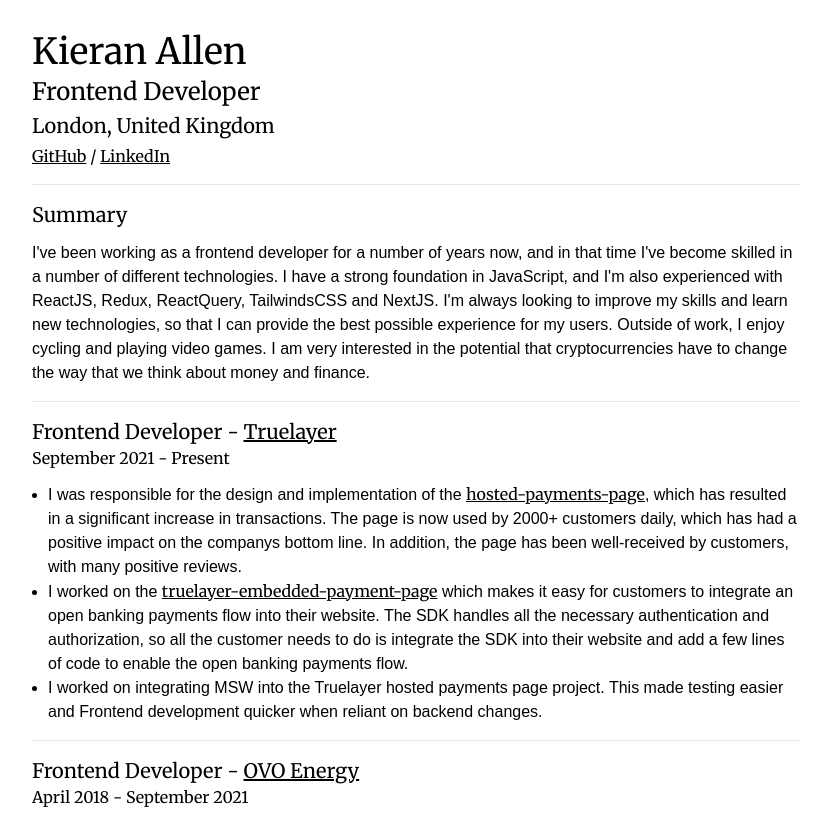
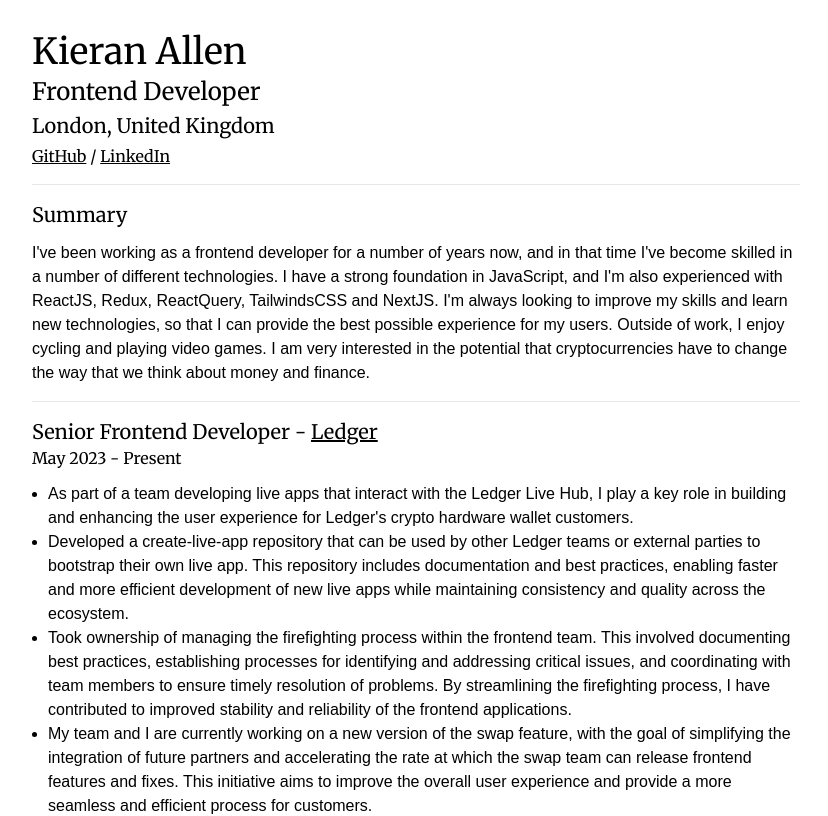
Before and after one commit to kieran-allen/kieranallen.me, a Next.js app: page / in a window 1280 px wide. Shown: the top 816 px of the page, without its empty margins (224-1052 px from the left). Built offline with nearby package versions, Linux system fonts and the light colour scheme.

Commit message:
Update Main.tsx

```diff
--- a/components/Main.tsx
+++ b/components/Main.tsx
@@ -5,6 +5,7 @@
 import { Summary } from "./Summary";
 import { OvoEnergy } from "./Experience/OvoEnergy";
 import { Truelayer } from "./Experience/Truelayer";
+import { Ledger } from "./Experience/Ledger";
 
 export const Main = () => {
   return (
@@ -12,6 +13,8 @@
       <Header />
       <hr />
       <Summary />
+      <hr />
+      <Ledger />
       <hr />
       <Truelayer />
       <hr />
```
